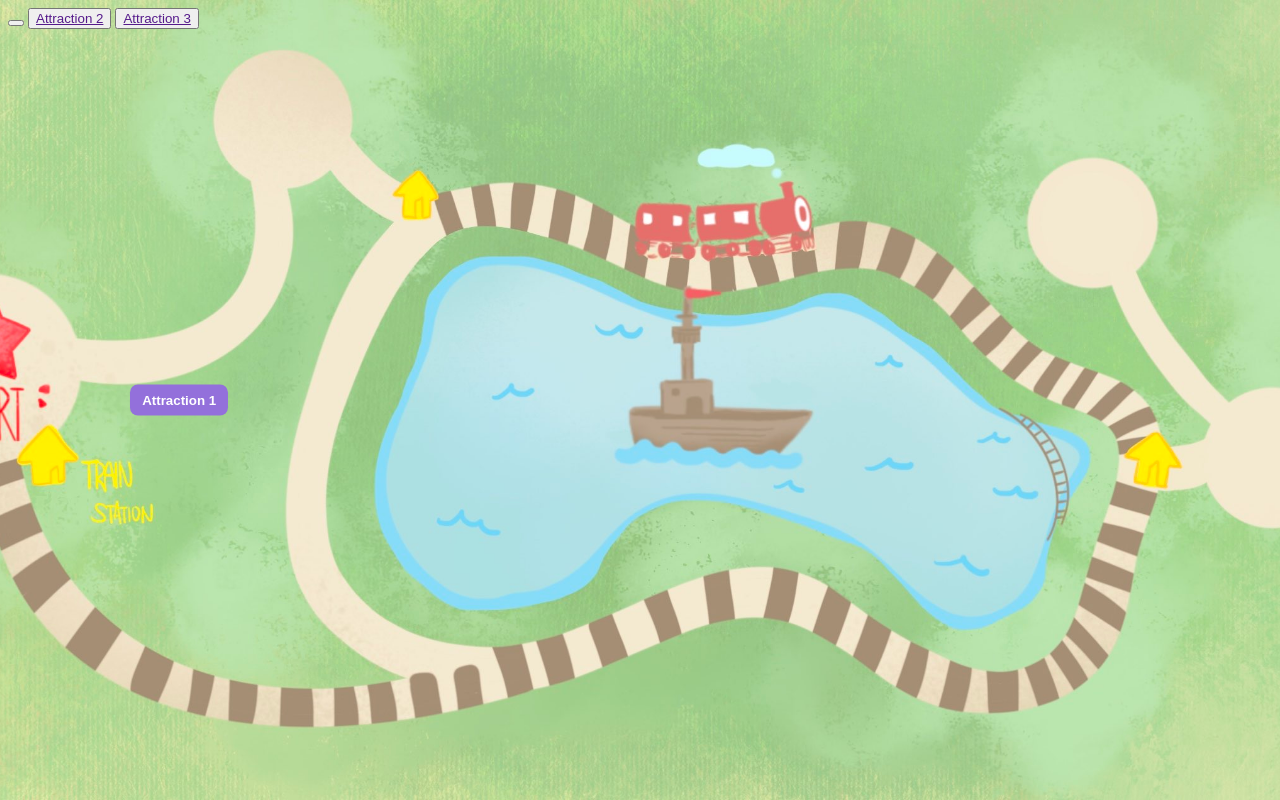
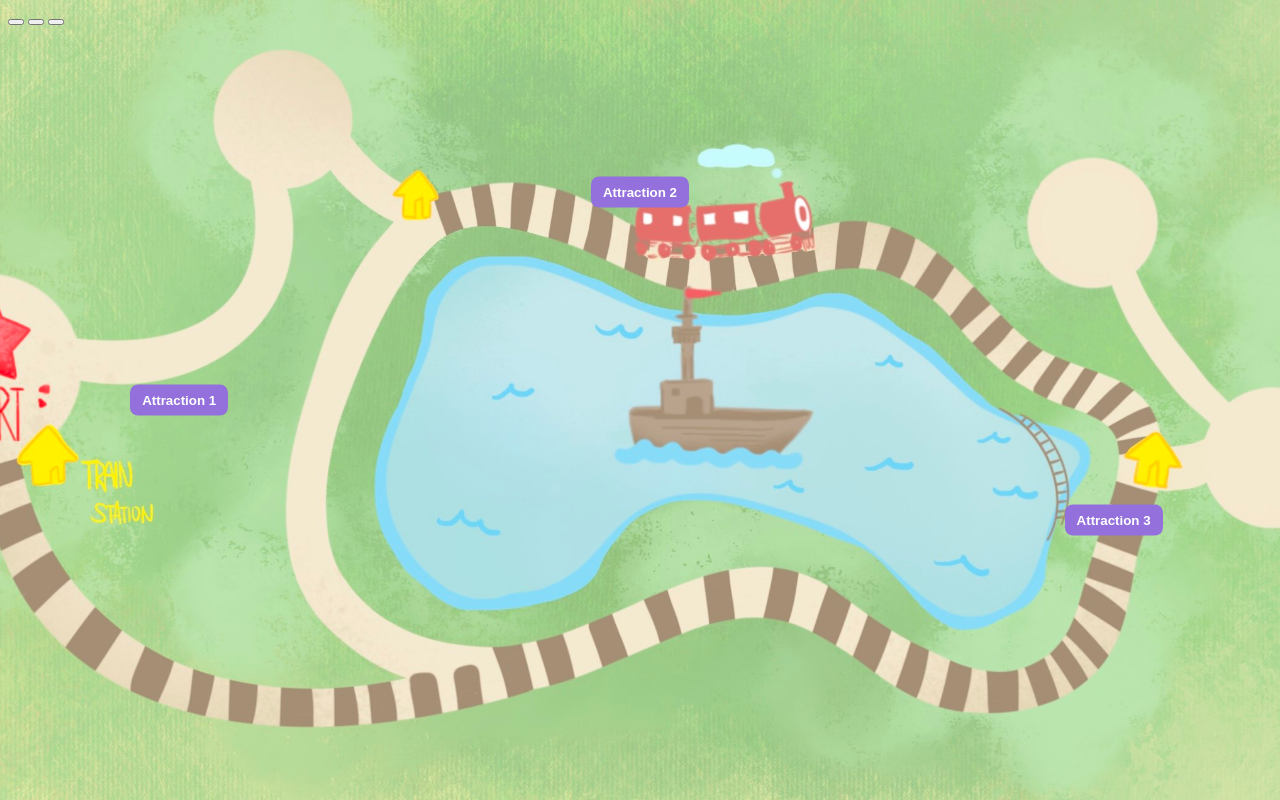
Before and after one commit to clairepwh/amusement, a plain HTML site: page index.html in a window 1280 px wide. Drawn offline with Linux system fonts and the light colour scheme.

Commit message:
Update index.html

```diff
--- a/index.html
+++ b/index.html
@@ -11,10 +11,10 @@
         <a href="" target="_blank" class="btn btn-1">Attraction 1</a>
     </button>
     <button>
-        <a href="" target="_blank">Attraction 2</a>
+        <a href="" target="_blank" class="btn btn-2">Attraction 2</a>
     </button>
     <button>
-        <a href="" target="_blank">Attraction 3</a>
+        <a href="" target="_blank" class="btn btn-3">Attraction 3</a>
     </button>
 
 </body>
```
